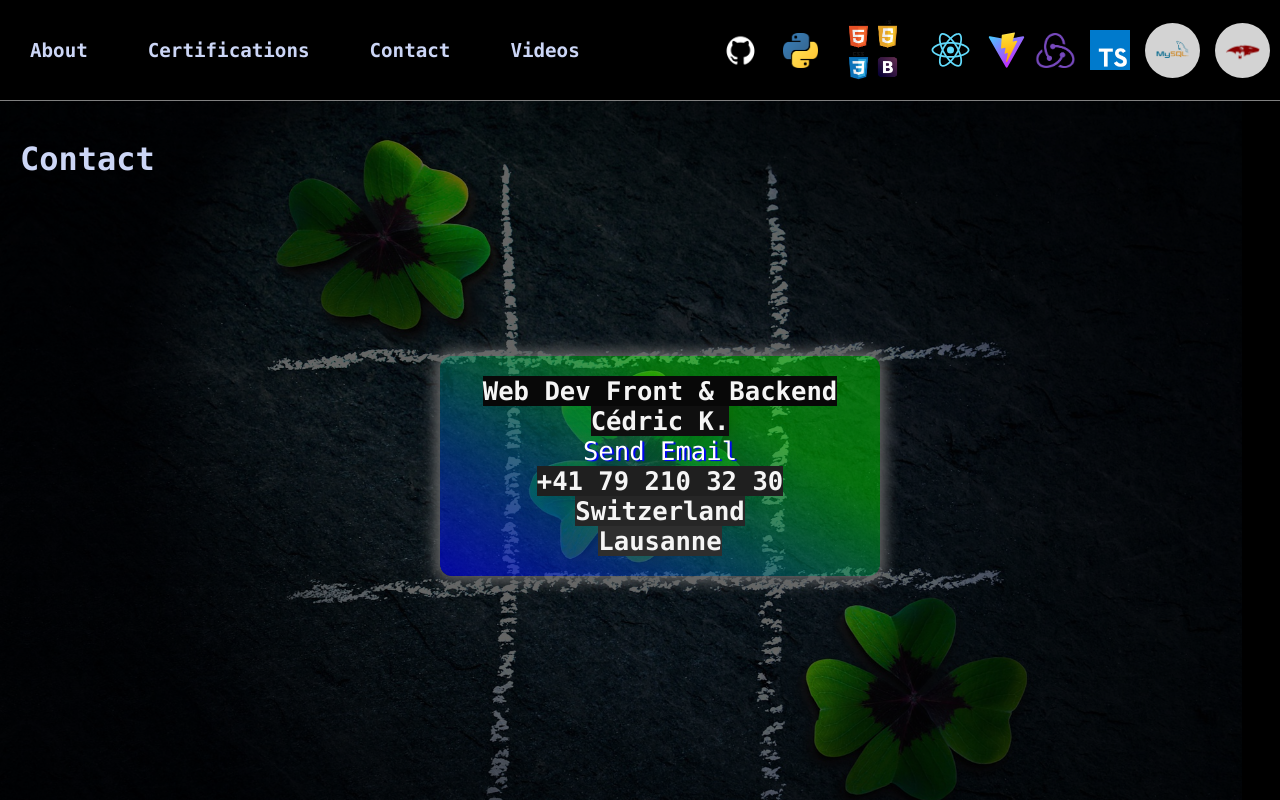
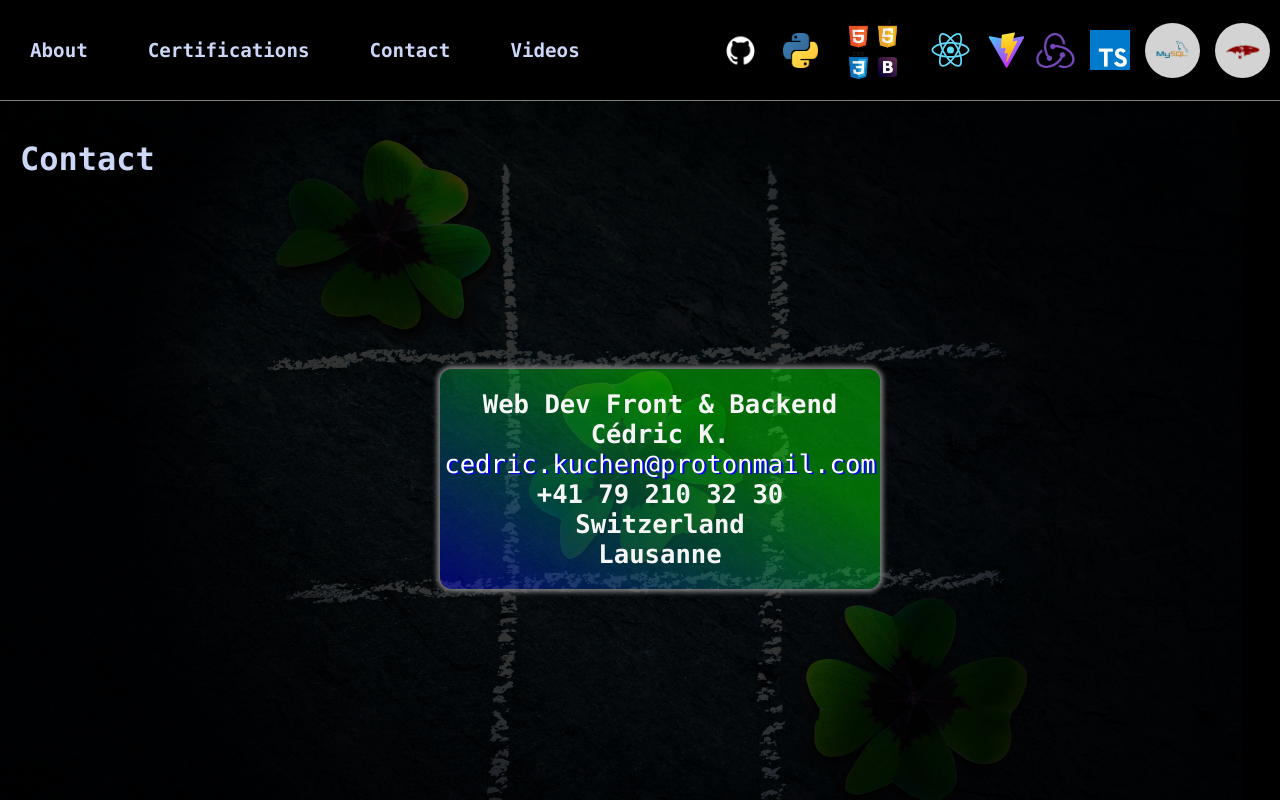
Before and after one commit to TLRKiliann/portfolio, a React (Create React App) app in the folder my-portfolio/: page /Contact in a window 1280 px wide. Built offline with nearby package versions, Linux system fonts and the light colour scheme.

Commit message:
all styles remake

```diff
--- a/my-portfolio/src/Pages/About.jsx
+++ b/my-portfolio/src/Pages/About.jsx
@@ -13,11 +13,20 @@ export const About = () => {
           <h1 className="main--projecttitle">
             About
           </h1>
+          <a
+            href={cvPdf}
+            title="open link in new tab"
+            target="_blank"
+            rel="noreferrer"
+            className="cv--pdf"
+          >
+            Curriculum Vitae
+          </a>
         </div>
       </div>
 
       <div className="div--caption">
-        <span className="pdf--caption">
+        <span className="title--caption">
           Wellcome !
         </span>
       </div>
@@ -58,15 +67,6 @@ export const About = () => {
                 Actually, I'm studying more about web API. I follow fullstack course
                 online of University of Helsiniki.
               </p>
-              <a
-                href={cvPdf}
-                title="open link in new tab"
-                target="_blank"
-                rel="noreferrer"
-                className="cv--pdf"
-              >
-                Curriculum Vitae
-              </a>
             </article>
           </div>
 
@@ -74,11 +74,13 @@ export const About = () => {
             <div className="div--content">
               <img src={photoLogo} className="img--photo" alt='no photo_logo !'/>
               <div className="filter--photo">
-              <div className="design--photo">
-              </div>
+                <div className="design--photo">
+                </div>
               </div>
             </div>
+
           </div>
+
         </div>
 
         <div className="main--content">
--- a/my-portfolio/src/Pages/Certifications.jsx
+++ b/my-portfolio/src/Pages/Certifications.jsx
@@ -8,9 +8,12 @@ export const Certifications = () => {
   return (
     <div className="certif">
 
-      <div className="parent--certifanim">
+      <div className="flash--bg">
+
+      </div>
+
       <div className="certif--anim">
-          <div className="certif--title">
+        <div className="nth-child">
           <span>C</span>
           <span>e</span>
           <span>r</span>
@@ -25,7 +28,6 @@ export const Certifications = () => {
           <span>o</span>
           <span>n</span>
           <span>s</span>
-          </div>
         </div>
       </div>
 
--- a/my-portfolio/src/Pages/Contact.jsx
+++ b/my-portfolio/src/Pages/Contact.jsx
@@ -9,20 +9,20 @@ export const Contact = () => {
         <img src={winLogo} alt="no winLogo img!" className="img--win"/>
       </div>
 
-      <h1 className="main--cvtitle">Contact</h1>
+      <h1 className="main--contacttitle">Contact</h1>
 
       <div className="perso--data">
         <div className="subperso--data">
-          <span>Web Dev Front & Backend</span>
-          <span>Cédric K.</span>
+          <span className="span">Web Dev Front & Backend</span>
+          <span className="span">Cédric K.</span>
           <a
             href = "mailto: cedric.kuchen@protonmail.com"
             className="email--tag">
-            Send Email
+            cedric.kuchen@protonmail.com
           </a>
-          <span>+41 79 210 32 30</span>
-          <span>Switzerland</span>
-          <span>Lausanne</span>
+          <span className="span">+41 79 210 32 30</span>
+          <span className="span">Switzerland</span>
+          <span className="span">Lausanne</span>
         </div>
       </div>
 
--- a/my-portfolio/src/Pages/Videos.jsx
+++ b/my-portfolio/src/Pages/Videos.jsx
@@ -93,9 +93,9 @@ export const Videos = () => {
                   videoId="xzJERsvW6Ts"
                   className="YouTube--video"
                   />
-                <h4>SSH & SCP + MySQL & pymysql</h4>
-                <p>Application made with python3-tkinter
-                  with connection server-client.</p>
+                <h4>Scroll and click with Javascript</h4>
+                <p>Change background with click or scroll.
+                  HTML - CSS - JS</p>
                 <a
                   href="https://github.com/TLRKiliann/timetrack"
                   rel="noreferrer"
@@ -108,7 +108,7 @@ export const Videos = () => {
                   className="YouTube--video"
                   />
                 <h4>Unicode(ASCII) keybord events</h4>
-                <p>Great demo about unicode with event in Javacript.</p>
+                <p>Unicode with event keybord & click in Javacript.</p>
                 <a
                   href="https://github.com/TLRKiliann/"
                   rel="noreferrer"
--- a/my-portfolio/src/styles/about.scss
+++ b/my-portfolio/src/styles/about.scss
@@ -10,15 +10,34 @@
   color: white;
 }
 
+.spin {
+  display: flex;
+  flex-direction: row;
+  align-items: center;
+}
+
 /*Effect with title*/
 .spin h1 {
-  width: 100px;
+  width: 110px;
+}
+
+.spin a {
+  position: absolute;
+  margin-top: 20px;
+  margin-left: 180px;
+  text-decoration: none;
+  z-index: 9;
+}
+
+.spin a:hover {
+  color: white;
+
 }
 
 .main--projecttitle {
 
   margin-top: 40px;
-  margin-bottom: 40px;
+  margin-bottom: 20px;
   margin-left: 20px;
 
   font-family: 'Consolas';
@@ -53,7 +72,7 @@
 
 /*Effect of intro*/
 .div--caption {
-  position: absolute;
+  position: fixed;
   top: 0px;
   right: 0px;
   bottom: 0px;
@@ -86,7 +105,7 @@
   }
 }
 
-.pdf--caption {
+.title--caption {
   position: absolute;
   top: 0px;
   right: 0px;
@@ -102,7 +121,7 @@
   font-size: 3rem;
   font-weight: bold;
 
-  color: lightgreen;
+  color: whitesmoke;
 
   /*border: 2px solid lightgreen;*/
 }
--- a/my-portfolio/src/styles/certif.scss
+++ b/my-portfolio/src/styles/certif.scss
@@ -9,54 +9,46 @@
   color: white;
 }
 
-/*Animation title*/
-.parent--certifanim {
-}
-
-.certif--anim {
-  top: 100px;
+.flash--bg {
+  position: absolute;
+  top: 0px;
   right: 0px;
   bottom: 0px;
   left: 0px;
-  font-size: 2rem;
+  opacity: 0;
+
+  background: white;
+
+  animation-name: flash;
+  animation-delay: 0s;
+  animation-duration: 4s;
+  animation-iteration-count: 1;
+  animation-function-timing: ease;
 }
 
-.certif--title {
-  color: grey;
-}
-
-$base-color: black;
-
-@for $i from 1 through 14 {
-  span:nth-child(14n + #{$i}) {
-    background-color: lighten($base-color, $i * 3%);
+@keyframes flash {
+  0% {
+    opacity: 1;
+  }
+  100% {
+    opacity: 0;
   }
 }
 
-
+/*Animation title*/
+.certif--anim {
+  position: absolute;
+  margin-top: 40px;
+  margin-left: 20px;
+  font-size: 2rem;
+}
 
 
 
 /*end animation*/
 
-
-.filter--div {
-  background-image: linear-gradient(30deg, rgba(0,0,255,.7),
-  rgba(0,0,255,0.7) 100%);
-}
-
-.certif--title {
-  margin-top: 40px;
-  margin-left: 20px;
-
-  font-family: 'Consolas';
-  font-size: 2rem;
-
-  color: #ccd6f6;
-}
-
 .section--certif {
-  margin: 40px 20px;
+  margin: 100px 20px;
   padding: 20px;
   /*text-align: center;*/
   display: grid;
@@ -82,7 +74,7 @@ $base-color: black;
 }
 
 .art--tag h3 {
-  margin-left: 50px;
+  margin-left: 40px;
   color: grey;
 }
 
--- a/my-portfolio/src/styles/contact.scss
+++ b/my-portfolio/src/styles/contact.scss
@@ -13,7 +13,7 @@
   overflow: hidden;
 }
 
-.main--cvtitle {
+.main--contacttitle {
   position: absolute;
   margin-top: 40px;
   margin-left: 20px;
@@ -29,11 +29,11 @@
   top: 100px;
   background-position: center;
   background-size: "cover";
-  opacity: 0.4;
+  opacity: 0.2;
 
   animation-name: winner;
   animation-delay: 0s;
-  animation-duration: 2s;
+  animation-duration: 4s;
   animation-iteration-count: 1;
   animation-function-timing: ease;
 }
@@ -43,8 +43,12 @@
     opacity: 0;
     animation-function-timing: ease;
   }
+  50% {
+    opacity: 0.4;
+    animation-function-timing: ease;
+  }
   100% {
-    opacity: 0.4;
+    opacity: 0.2;
     animation-function-timing: ease;
   }
 }
@@ -55,10 +59,9 @@
 }
 
 .perso--data {
-
   width: 400px;
   margin: auto;
-  margin-top: 20%;
+  margin-top: 21%;
 }
 
 .subperso--data {
@@ -69,20 +72,37 @@
   display: flex;
   flex-direction: column;
   align-items: center;
+  opacity: 1;
 
-  background-image: linear-gradient(30deg, rgba(0,0,255,.6),
+  background: linear-gradient(30deg, rgba(0,0,255,0.4),
   rgba(0,255,0,0.4) 70%);
   border-radius: 12px;
-  box-shadow: 0px 0px 15px 5px dimgrey;
+  box-shadow: 0px 0px 5px 3px grey;
+  color: whitesmoke;
+
+  animation-name: address;
+  animation-delay: 0s;
+  animation-duration: 4s;
+  animation-iteration-count: 1;
 }
 
-.subperso--data span {
+@keyframes address {
+  0% {
+    opacity: 0;
+  }
+  50% {
+    opacity: 0;
+  }
+  100% {
+    opacity: 1;
+  }
+}
 
+.span {
   font-family: 'Consolas';
   font-size: 1.6rem;
   font-weight: bold;
   background: transparent;
-  color: whitesmoke;
 }
 
 .email--tag {
@@ -95,6 +115,6 @@
 }
 
 .email--tag:hover {
-  color: coral;
-  text-shadow: 2px 1px 1px white;
+  text-shadow: 2px 5px 3px white;
+  color: blue;
 }
--- a/my-portfolio/src/styles/videos.scss
+++ b/my-portfolio/src/styles/videos.scss
@@ -10,10 +10,10 @@
 }
 
 .video--portfolio {
-  position: absolute;
+  position: fixed;
   top: 0px;
   width: 100vw;
-  height: 98vh;
+  height: 100vh;
 
   opacity: 0;
 
@@ -28,20 +28,8 @@
   0% {
     opacity: 1;
   }
-  25% {
+  85% {
     opacity: 1;
-  }
-  50% {
-    opacity: 1;
-  }
-  75% {
-    opacity: 1;
-  }
-  90% {
-    opacity: 0.8;
-  }
-  95% {
-    opacity: 0.5;
   }
   100% {
     opacity: 0;
@@ -61,6 +49,9 @@
 
 @keyframes maindashboard {
   0% {
+    opacity: 0;
+  }
+  50% {
     opacity: 0;
   }
   100% {
```
Lines whose indentation alone changed are shown as unchanged.
